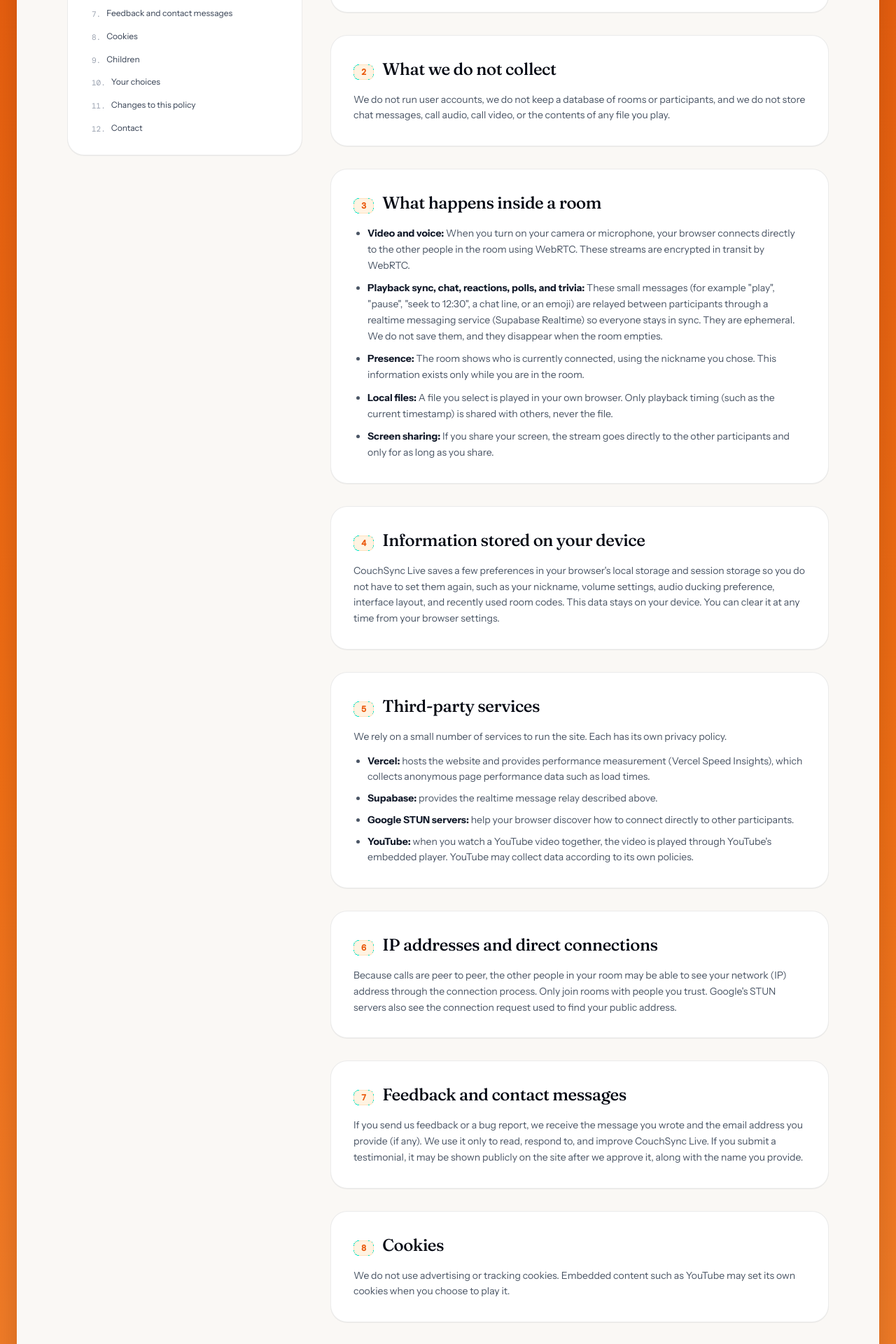
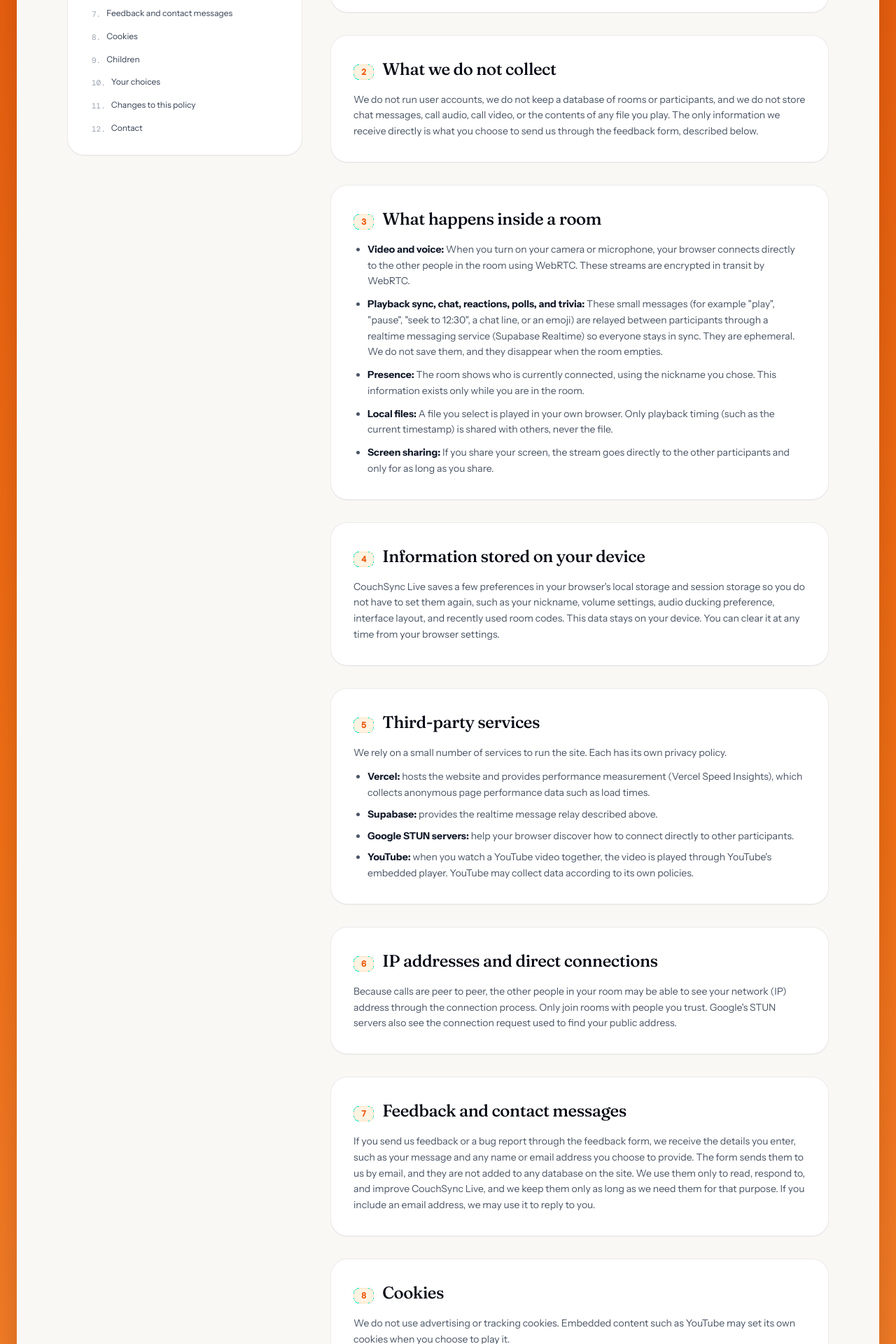
Before and after one commit to devd-328/CouchSync, a Next.js app: page /privacy in a window 1280 px wide. Shown: the part 720-2640 px from the top of the page at 70% size. Built offline with nearby package versions, Linux system fonts and the light colour scheme; no server answers.

Commit message:
docs(privacy): update feedback and data collection disclosures
- Append note to not-collected section clarifying feedback form as only direct source of data

- Update feedback section to detail email handling and retention without database storage

```diff
--- a/src/app/privacy/page.tsx
+++ b/src/app/privacy/page.tsx
@@ -36,7 +36,7 @@
     heading: 'What we do not collect',
     body: (
       <p>
-        We do not run user accounts, we do not keep a database of rooms or participants, and we do not store chat messages, call audio, call video, or the contents of any file you play.
+        We do not run user accounts, we do not keep a database of rooms or participants, and we do not store chat messages, call audio, call video, or the contents of any file you play. The only information we receive directly is what you choose to send us through the feedback form, described below.
       </p>
     ),
   },
@@ -111,7 +111,7 @@
     heading: 'Feedback and contact messages',
     body: (
       <p>
-        If you send us feedback or a bug report, we receive the message you wrote and the email address you provide (if any). We use it only to read, respond to, and improve CouchSync Live. If you submit a testimonial, it may be shown publicly on the site after we approve it, along with the name you provide.
+        If you send us feedback or a bug report through the feedback form, we receive the details you enter, such as your message and any name or email address you choose to provide. The form sends them to us by email, and they are not added to any database on the site. We use them only to read, respond to, and improve CouchSync Live, and we keep them only as long as we need them for that purpose. If you include an email address, we may use it to reply to you.
       </p>
     ),
   },
```
